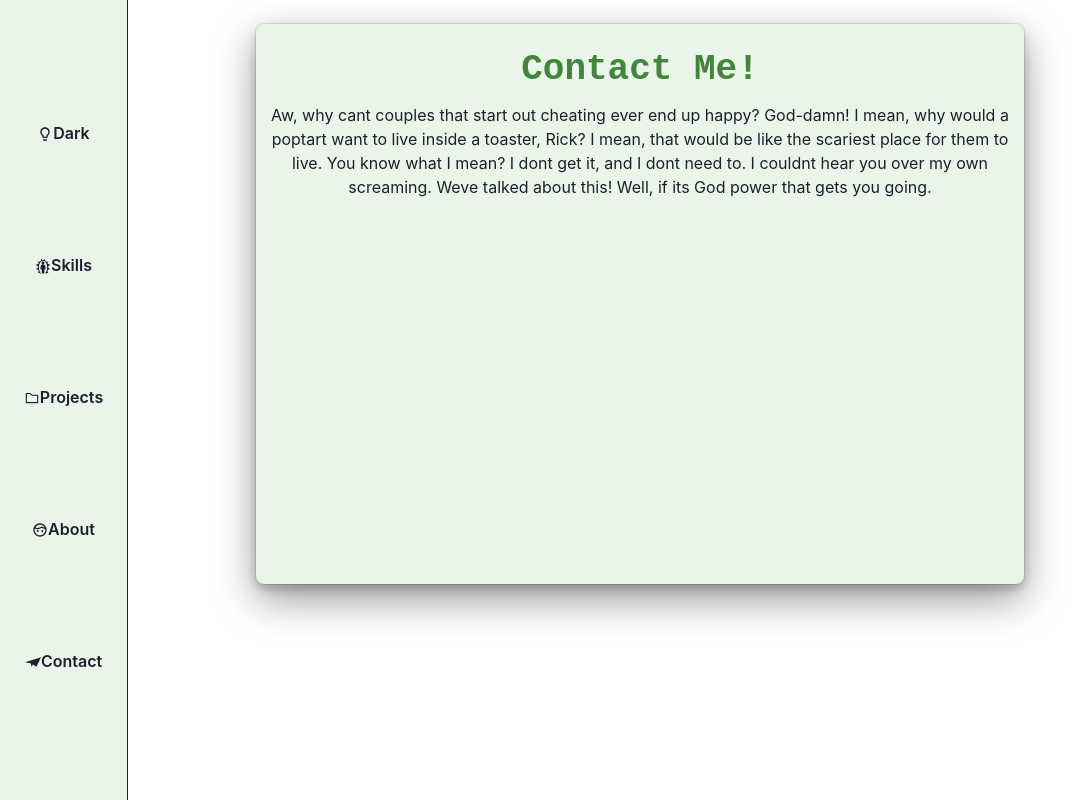
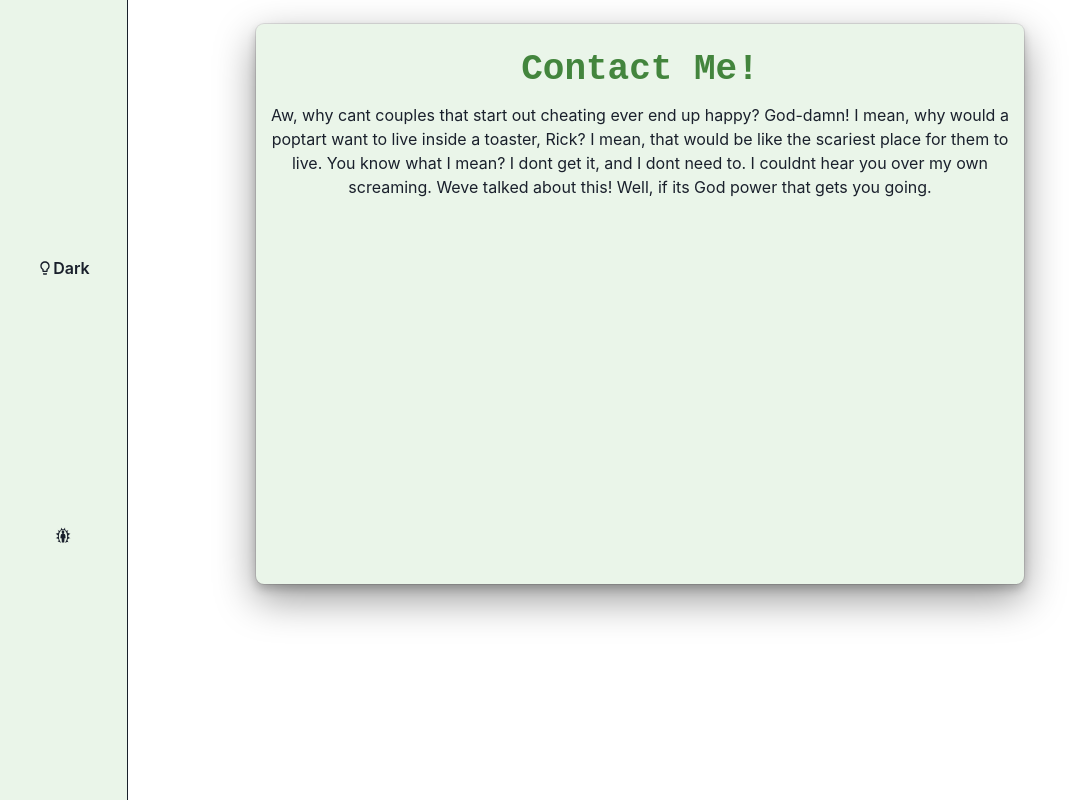
Before and after one commit to EliasLeguizamon123/MyPortfolio, a React (Create React App) app: page /contact in a window 1280 px wide. Shown: the whole page, without its empty margins (0-1085 px from the left). Built offline with nearby package versions, Linux system fonts and the light colour scheme.

Commit message:
Better code navbar, install spinner

```diff
--- a/package.json
+++ b/package.json
@@ -16,6 +16,7 @@
     "framer-motion": "^4.1.17",
     "react": "^17.0.2",
     "react-dom": "^17.0.2",
+    "react-gif-loader": "^0.6.0",
     "react-icons": "^4.3.1",
     "react-router-dom": "^6.0.2",
     "react-scripts": "^4.0.3",
--- a/src/components/Navbar.js
+++ b/src/components/Navbar.js
@@ -6,21 +6,32 @@ import {
     Box,
     Text,
     useColorModeValue,
-    IconButton,
 } from '@chakra-ui/react';
 import { MdLightbulbOutline, MdLightbulb } from 'react-icons/md';
 import { GiAura } from 'react-icons/gi';
-import { AiOutlineFolder } from 'react-icons/ai';
-import { SiMinutemailer } from 'react-icons/si';
-import { BiFace } from 'react-icons/bi';
-import { HamburgerIcon } from '@chakra-ui/icons';
-import { CloseIcon } from '@chakra-ui/icons';
-import { useState } from 'react';
 import { Link } from 'react-router-dom';
 
-const Navbar = () => {
+const Navbar = ({ navlinks = [{ name: 'Skills', path: '/skills' }] }) => {
     const { colorMode, toggleColorMode } = useColorMode();
-    const [changeDisplay] = useState('none');
+
+    let navLinks = navlinks.map((index, link) => (
+        <Box key={index} alignItems={'center'}>
+            <Link to={link.path}>
+                <Button
+                    _hover={{
+                        transform: 'scale(1.2)',
+                        color: 'white',
+                    }}
+                    colorScheme="lTitles"
+                    size="xl"
+                    variant="ghost"
+                >
+                    <GiAura />
+                    <Text size="xs">{link.name}</Text>
+                </Button>
+            </Link>
+        </Box>
+    ));
 
     return (
         <VStack
@@ -76,114 +87,7 @@ const Navbar = () => {
                         </Button>
                     </Box>
                 )}
-
-                <Box alignItems={'center'}>
-                    {/* Skills */}
-                    <Link to="/skills">
-                        <Button
-                            _hover={{
-                                transform: 'scale(1.2)',
-                                color: 'white',
-                            }}
-                            colorScheme="lTitles"
-                            size="xl"
-                            variant="ghost"
-                        >
-                            <GiAura />
-                            <Text size="xs">Skills</Text>
-                        </Button>
-                    </Link>
-                </Box>
-                <Box alignItems={'center'}>
-                    <Link to="/projects">
-                        {/* Projects */}
-                        <Button
-                            _hover={{
-                                transform: 'scale(1.2)',
-                                color: 'white',
-                            }}
-                            colorScheme="lTitles"
-                            size="xl"
-                            variant="ghost"
-                        >
-                            <AiOutlineFolder />
-                            <Text size="xs">Projects</Text>
-                        </Button>
-                    </Link>
-                </Box>
-                <Box alignItems={'center'}>
-                    <Link to="/about">
-                        {/* About */}
-                        <Button
-                            _hover={{
-                                transform: 'scale(1.2)',
-                                color: 'white',
-                            }}
-                            colorScheme="lTitles"
-                            size="xl"
-                            variant="ghost"
-                        >
-                            <BiFace />
-                            <Text size="xs">About</Text>
-                        </Button>
-                    </Link>
-                </Box>
-                <Box alignItems={'center'}>
-                    <Link to="/contact">
-                        {/* Contact */}
-                        <Button
-                            _hover={{
-                                transform: 'scale(1.2)',
-                                color: 'white',
-                            }}
-                            colorScheme="lTitles"
-                            size="xl"
-                            variant="ghost"
-                        >
-                            <SiMinutemailer />
-                            <Text size="xs">Contact</Text>
-                        </Button>
-                    </Link>
-                </Box>
-            </Flex>
-            <Flex>
-                <IconButton
-                    aria-label="Open Menu"
-                    colorScheme={'lTitles'}
-                    display={['flex', 'flex', 'none', 'none']}
-                    icon={<HamburgerIcon />}
-                    mr={2}
-                    my={3}
-                    size="lg"
-                    onClick={() => changeDisplay('flex')}
-                />
-            </Flex>
-            <Flex
-                display={['flex', 'flex', 'none', 'none']}
-                flexDir="column"
-                h="100vh"
-                left="0"
-                overflowY="auto"
-                pos="fixed"
-                top="0"
-                w="100vw"
-                zIndex={20}
-            >
-                <Flex justify="flex-end">
-                    <IconButton
-                        aria-label="Close Menu"
-                        icon={<CloseIcon />}
-                        mr={3}
-                        mt={3}
-                        size="md"
-                        onClick={() => changeDisplay('none')}
-                    />
-                </Flex>
-                <Flex
-                    align="center"
-                    flexDir="column"
-                    onClick={() => changeDisplay('none')}
-                />
+                {navLinks}
             </Flex>
         </VStack>
     );
--- a/src/router/Router.js
+++ b/src/router/Router.js
@@ -1,5 +1,6 @@
 import { BrowserRouter as Router, Routes, Route } from 'react-router-dom';
-// import Header from '../components/Header';
+import { Suspense } from 'react';
+import Spinner from '../utils/Spinner';
 import Navbar from '../components/Navbar';
 import Main from '../components/Main';
 import Skills from '../components/Skills';
@@ -12,7 +13,15 @@ export default function Routers() {
     return (
         <Router>
             <Box>
-                <Navbar />
+                <Navbar
+                    weblinks={[
+                        { name: 'Skills', path: '/skills' },
+                        { name: 'About', path: '/about' },
+                        { name: 'Projects', path: '/projects' },
+                        { name: 'Contact', path: '/contact' },
+                    ]}
+                />
+                <Suspense fallback={<Spinner />}>
                     <Routes>
                         <Route exact element={<Main />} path="/" />
                         <Route exact element={<Skills />} path="/skills" />
@@ -20,6 +29,7 @@ export default function Routers() {
                         <Route exact element={<About />} path="/about" />
                         <Route exact element={<Contact />} path="/contact" />
                     </Routes>
+                </Suspense>
             </Box>
         </Router>
     );
--- /dev/null
+++ b/src/utils/Spinner.js
@@ -0,0 +1,18 @@
+import GifLoader from 'react-gif-loader';
+import { useColorModeValue, Box } from '@chakra-ui/react';
+
+function Spinner() {
+    return (
+        <Box align="center" justify="center">
+            <GifLoader
+                imageSrc={useColorModeValue(
+                    'https://giphy.com/gifs/online-account-hacker-11UhXwm8Ipd9C',
+                    'https://giphy.com/gifs/code-AOSwwqVjNZlDO'
+                )}
+                isLoading={true}
+                overlayBackground="rgba(0,0,0,0.5)"
+            />
+        </Box>
+    );
+}
+export default Spinner;
```
Also changed, not shown: 1 other file (tests, documents, lock files or other folders). Lines whose indentation alone changed are shown as unchanged.
